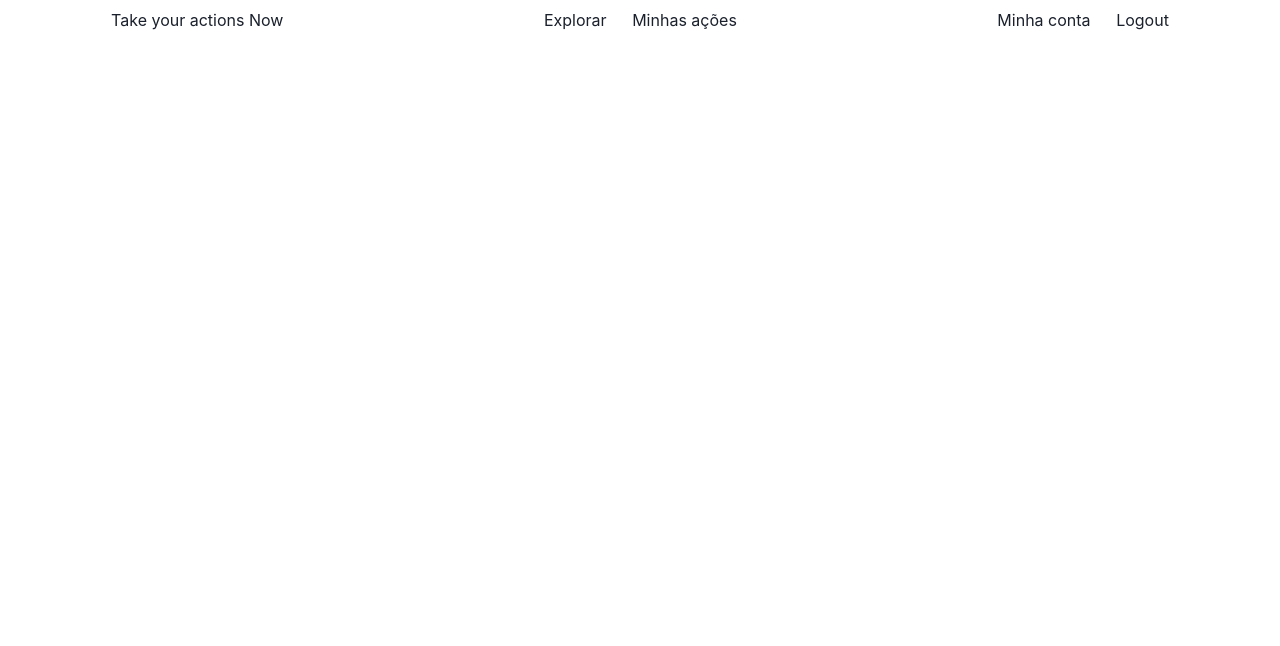
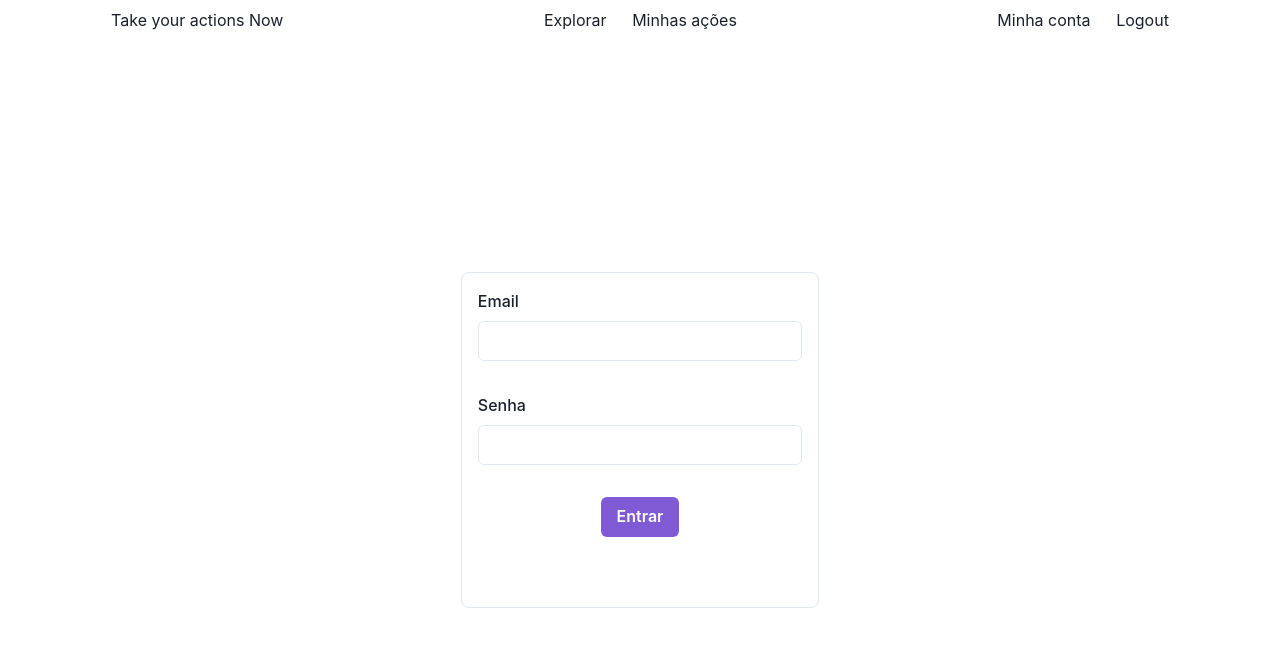
Before and after one commit to Rafael-Floriano/take-your-actions-now, a React (Vite) app: page / in a window 1280 px wide. Shown: the top 646 px of the page. Built offline with nearby package versions, Linux system fonts and the light colour scheme.

Commit message:
finalized login template

```diff
--- a/src/components/Login/Login.tsx
+++ b/src/components/Login/Login.tsx
@@ -1,9 +1,26 @@
+import { Box, Button, Flex, FormControl, FormLabel, Input, WrapItem } from "@chakra-ui/react";
 import "./Login.css";
 
 const Login = () => {
     return (
         <>
-
+        <Box w='28vw' h='42vh' borderWidth='1px' borderRadius='lg' p={4} flexDirection='column' justifyContent='center'>
+            <FormControl>
+                <Flex direction='column' gap='4vh'>
+                    <Flex direction='column'>
+                        <FormLabel>Email</FormLabel>
+                        <Input type='email' />
+                    </Flex>
+                    <Flex direction='column'>
+                        <FormLabel>Senha</FormLabel>
+                        <Input type='password' />
+                    </Flex>
+                    <Flex w='100%' justifyContent='center'>
+                        <Button colorScheme='purple'>Entrar</Button>
+                    </Flex>
+                </Flex>
+            </FormControl>
+        </Box>
         </>
     )
 }
--- a/src/main.tsx
+++ b/src/main.tsx
@@ -2,13 +2,17 @@ import { StrictMode } from 'react'
 import { createRoot } from 'react-dom/client'
 import './index.css'
 import App from './App.tsx'
-import { ChakraProvider } from '@chakra-ui/react'
+import { ChakraProvider, Flex } from '@chakra-ui/react'
 import Header from './components/Header/Header.tsx'
+import Login from './components/Login/Login.tsx'
 
 createRoot(document.getElementById('root')!).render(
   <ChakraProvider>
     <StrictMode>
       <Header/>
+      <Flex justifyContent='center' alignItems='center' h='100%'>
+        <Login/>
+      </Flex>
     </StrictMode>
   </ChakraProvider>
 )
```
